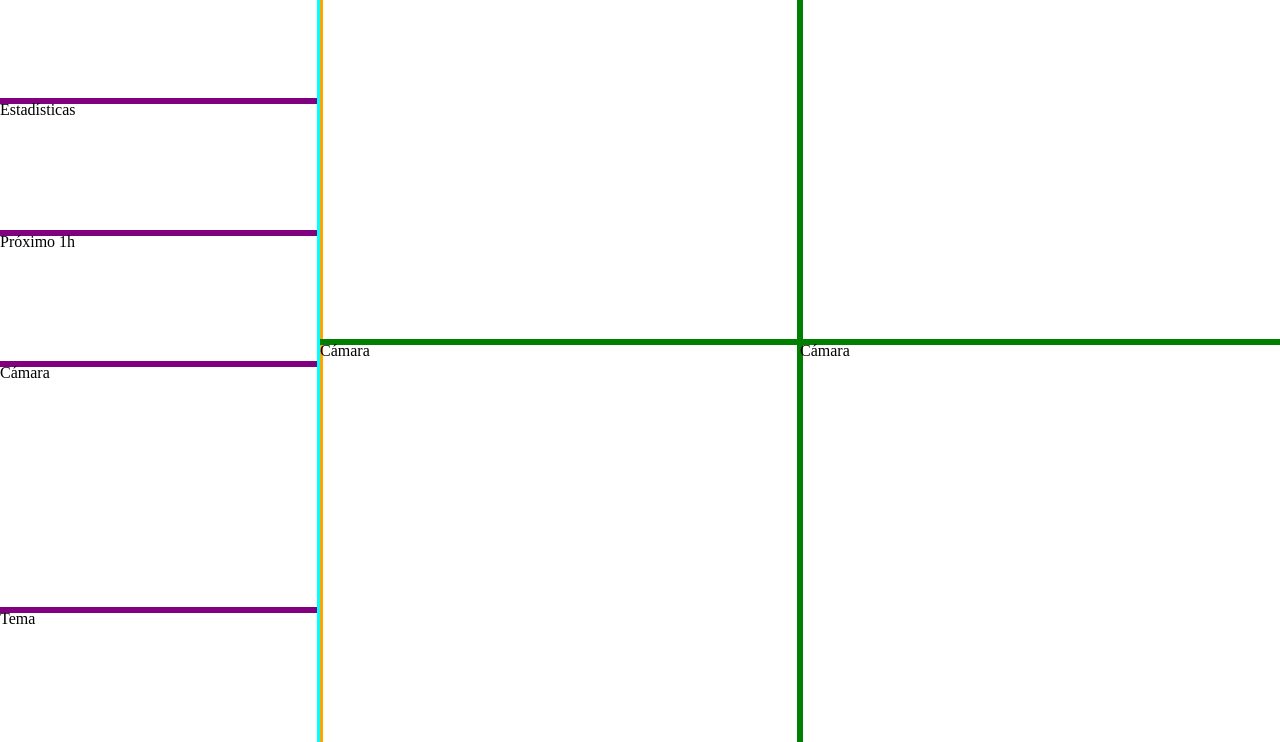
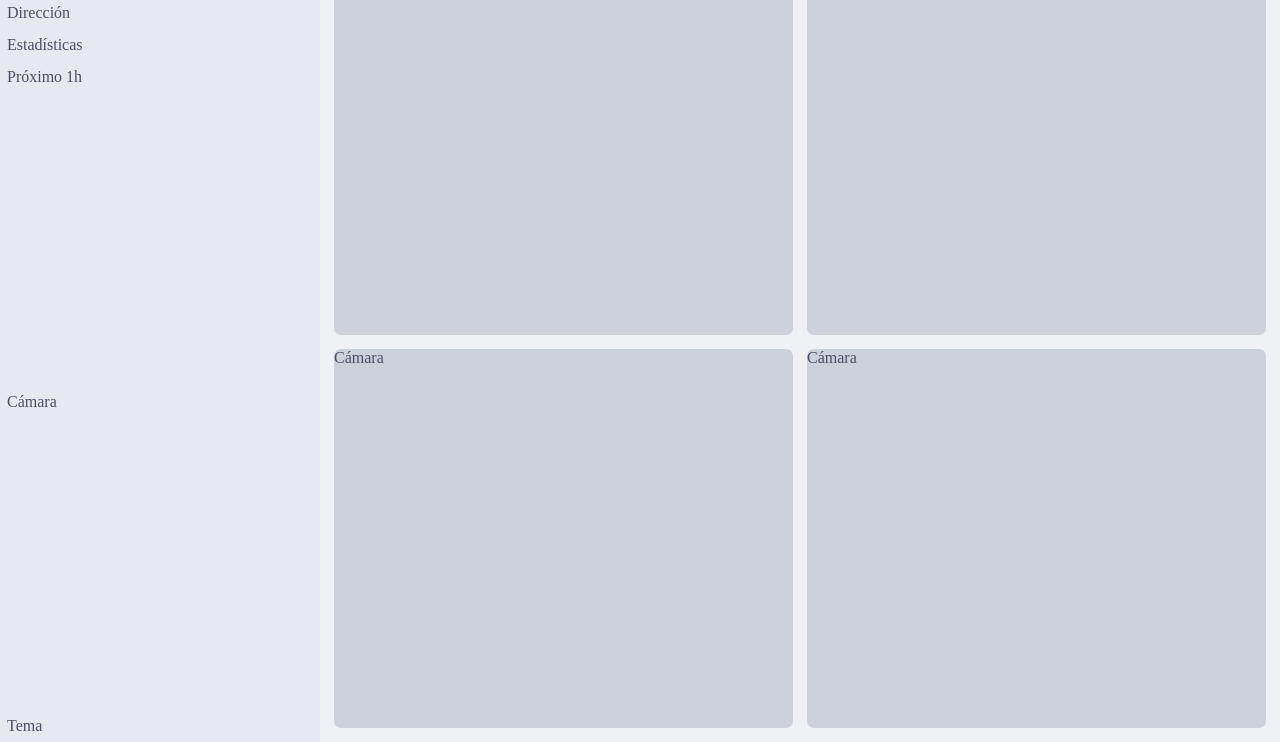
Before and after one commit to alizarazot/Frontend-Electro, a website: page index.html in a window 1280 px wide. Shown: the part 58-800 px from the top of the page. Drawn offline with Linux system fonts and the light colour scheme.

Commit message:
Improve appearance

```diff
--- a/index.html
+++ b/index.html
@@ -16,7 +16,11 @@
         <li>Dirección</li>
         <li>Estadísticas</li>
         <li>Próximo 1h</li>
-        <li class="Camera">Cámara</li>
+
+        <li class="Spacing"></li>
+        <li>Cámara</li>
+        <li class="Spacing"></li>
+
         <li>Tema</li>
       </ul>
     </nav>
--- a/style.css
+++ b/style.css
@@ -1,4 +1,18 @@
 :root {
+  /* Catppuccin Latte: <https://catppuccin.com/palette> */
+  --color-mantle: hsl(220deg 22% 92%);
+  --color-base: hsl(220deg 23% 95%);
+  --color-surface0: hsl(223deg 16% 83%);
+  --color-text: hsl(234deg 16% 35%);
+  --color-teal: hsl(183deg 74% 35%);
+
+  /* Shades. */
+  --filter-hover: brightness(85%);
+  --filter-click: brightness(77%);
+
+  /* Units. */
+  --s1: 7px;
+  --s2: calc(var(--s1) * 2);
 }
 
 *,
@@ -15,12 +29,16 @@ body {
 
   height: 100dvh;
   margin: 0;
+
+  color: var(--color-text);
+
+  background-color: var(--color-base);
 }
 
 .Nav {
   display: flex;
   flex-direction: column;
-  outline: 3px solid orange;
+  background-color: var(--color-mantle);
 }
 
 .Nav ul {
@@ -33,28 +51,40 @@ body {
 }
 
 .Nav li {
-  flex-grow: 1;
+  cursor: pointer;
+  padding: var(--s1);
   list-style: none;
-  outline: 3px solid purple;
+  background-color: var(--color-mantle);
 }
 
-.Nav .Camera {
+.Nav li:hover {
+  filter: var(--filter-hover);
+}
+
+.Nav li:active {
+  filter: var(--filter-click);
+}
+
+.Nav .Spacing {
   flex-grow: 2;
 }
 
 .Header h1 {
   margin: 0;
+  padding: var(--s2);
   text-align: center;
-  outline: 3px solid red;
 }
 
 main {
   display: grid;
   grid-template-columns: 1fr 1fr;
   grid-template-rows: 1fr 1fr;
-  outline: 3px solid cyan;
+  gap: var(--s2);
+
+  margin: var(--s2);
 }
 
 .Parking {
-  outline: 3px solid green;
+  background-color: var(--color-surface0);
+  border-radius: var(--s1);
 }
```
